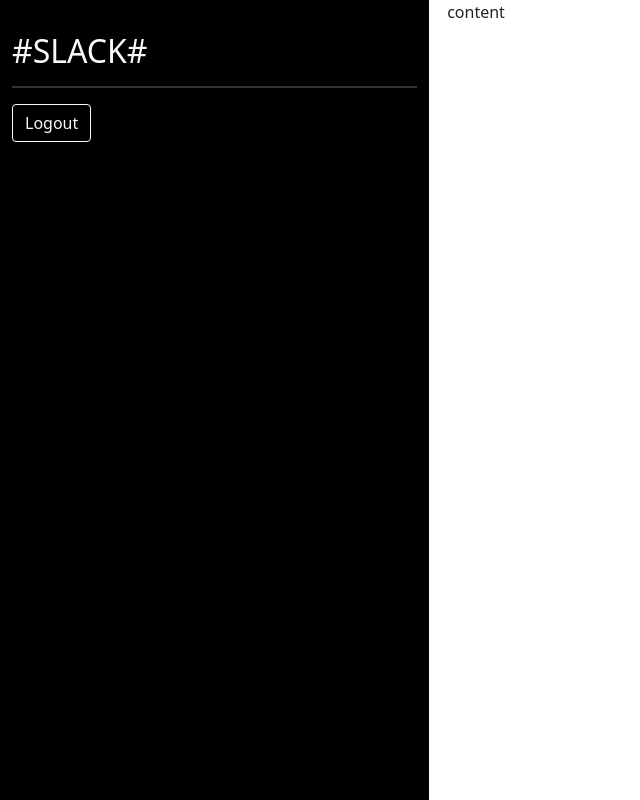
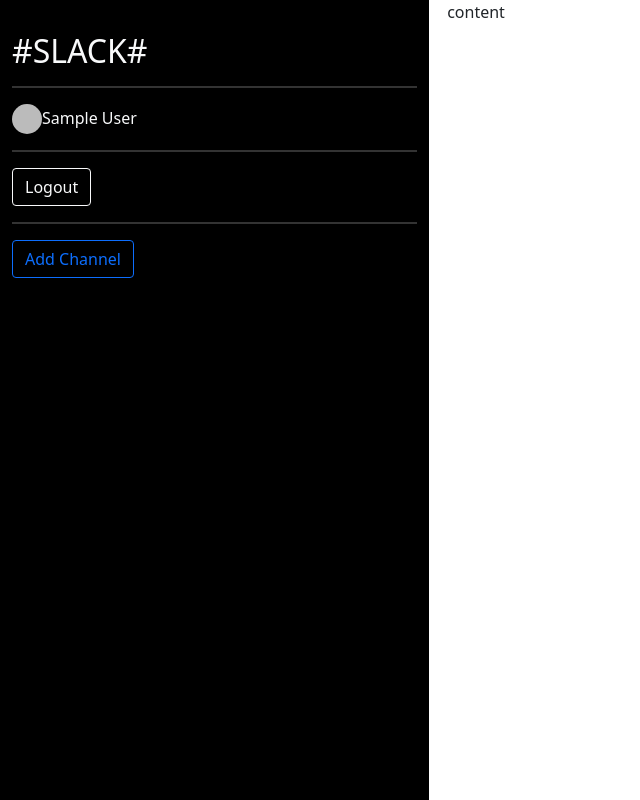
Before and after one commit to eunjinii/vuex-firebase-slack, a Vue app: page / in a window 1280 px wide. Shown: the whole page, without its empty margins (0-640 px from the left). Built offline with nearby package versions, Linux system fonts and the light colour scheme; no server answers; sample sign-in values are in the browser's storage.

Commit message:
adding modal

```diff
--- a/src/pages/Chat.vue
+++ b/src/pages/Chat.vue
@@ -3,9 +3,7 @@
     <div class="container-fluid">
       <div class="row">
         <div class="col-md-4 sidebar">
-          <h2 class="text-light">#SLACK#</h2>
-          <hr style="border: 1px solid #ccc;">
-          <button @click="logout" class="btn btn-outline-light">Logout</button>
+          <Sidebar />
         </div>
 
         <div class="col-me-8 content">
@@ -17,20 +15,18 @@
 </template>
 
 <script>
+import Sidebar from "../sidebar/Sidebar";
+
 export default {
   name: "Chat",
-  methods:{
-    logout() {
-      firebase.auth().signOut()
-      this.$store.dispatch('setUser', null)
-      this.$router.push('/login')
-    }
+  components: {
+    Sidebar
   }
 };
 </script>
 
 <style scoped>
-.sidebar{
+.sidebar {
   padding-top: 2em;
   display: block;
   float: left;
@@ -38,14 +34,13 @@
   width: 33.5%;
   height: 100%;
   background: #000;
-overflow: scroll;
+  overflow: scroll;
 }
 
 .content {
   margin-left: 34%;
   display: block;
   float: left;
-  width: 66%
-
+  width: 66%;
 }
 </style>
--- /dev/null
+++ b/src/sidebar/Channels.vue
@@ -0,0 +1,81 @@
+<template>
+  <div>
+    <button @click="openModal" class="btn btn-outline-primary">
+      Add Channel
+    </button>
+
+    <!-- Modal -->
+    <div
+      id="channelModal"
+      class="modal fade"
+      :class="{ isOpened: isOpenAddChannelModal }"
+    >
+      <div class="modal-dialog modal-dialog-centerd">
+        <div class="modal-content">
+          <div class="modal-header">
+            <h5 class="modal-title text-dark">
+              Modal title
+            </h5>
+            <button
+              type="button"
+              class="btn-close"
+              data-bs-dismiss="modal"
+              aria-label="Close"
+            ></button>
+          </div>
+
+          <div class="modal-body">
+            <form>
+              <div class="form-group">
+                <input
+                  type="text"
+                  id="new_channel"
+                  name="new_channel"
+                  placeholder="Channel name"
+                  class="form-control"
+                />
+              </div>
+            </form>
+          </div>
+
+          <div class="modal-footer">
+            <button
+              type="button"
+              class="btn btn-secondary"
+              data-bs-dismiss="modal"
+            >
+              Cancel
+            </button>
+            <button type="button" class="btn btn-primary">Add Channel</button>
+          </div>
+        </div>
+      </div>
+    </div>
+  </div>
+</template>
+
+<script>
+import { mapState, mapMutations } from "vuex";
+
+export default {
+  name: "Channels",
+  computed: {
+    ...mapState(["isOpenAddChannelModal"])
+  },
+  methods: {
+    ...mapMutations(["OPEN_ADD_CHANNEL_MODAL", "CLOSE_ADD_CHANNEL_MODAL"]),
+    openModal() {
+      this.OPEN_ADD_CHANNEL_MODAL();
+    },
+    closeModal() {
+      this.CLOSE_ADD_CHANNEL_MODAL();
+    }
+  }
+};
+</script>
+
+<style scoped>
+.isOpened {
+  display: block;
+}
+</style>
--- /dev/null
+++ b/src/sidebar/Sidebar.vue
@@ -0,0 +1,47 @@
+<template>
+  <div>
+    <h2 class="text-light">#SLACK#</h2>
+    <hr style="border: 1px solid #ccc;" />
+
+    <span
+      ><img
+        class="rounded-circle mr-2"
+        height="30"
+        :src="currentUser.photoURL"
+      />
+      <span class="text-light">{{ currentUser.displayName }}</span>
+    </span>
+
+    <hr style="border: 1px solid #ccc;" />
+
+    <button @click="logout" class="btn btn-outline-light">Logout</button>
+
+    <hr style="border: 1px solid #ccc;" />
+
+    <Channels />
+  </div>
+</template>
+
+<script>
+import { mapGetters } from "vuex";
+import Channels from "./Channels";
+
+export default {
+  name: "Sidebar",
+  components: {
+    Channels
+  },
+  computed: {
+    ...mapGetters(["currentUser"])
+  },
+  methods: {
+    logout() {
+      firebase.auth().signOut();
+      this.$store.dispatch("setUser", null);
+      this.$router.push("/login");
+    }
+  }
+};
+</script>
+
+<style scoped></style>
--- a/src/store.js
+++ b/src/store.js
@@ -4,12 +4,19 @@
 Vue.use(Vuex);
 
 const state = {
-  currentUser: {}
+  currentUser: {},
+  isOpenAddChannelModal: false
 };
 
 const mutations = {
   SET_USER(state, user) {
     state.currentUser = user;
+  },
+  OPEN_ADD_CHANNEL_MODAL(state) {
+    state.isOpenAddChannelModal = true;
+  },
+  CLOSE_ADD_CHANNEL_MODAL(state) {
+    state.isOpenAddChannelModal = false;
   }
 };
 
```
